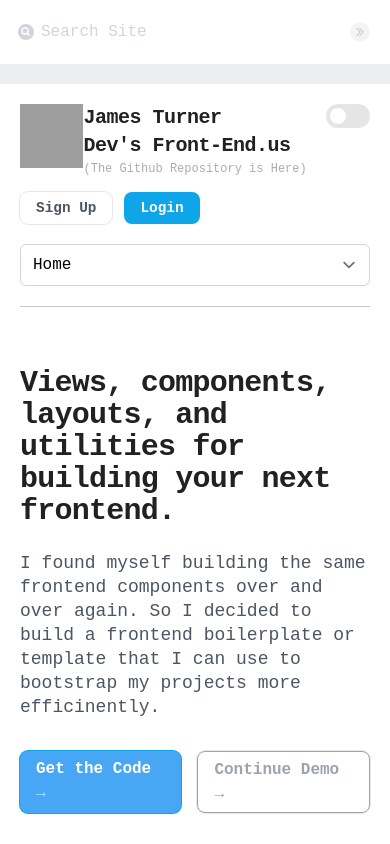
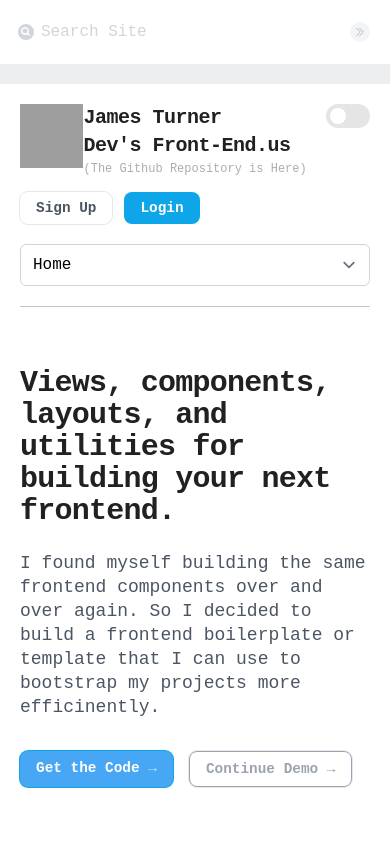
Before and after one commit to jamesturner-dev/front-end.us, a Vue app: page / in a window 390 px wide. Shown: the top 844 px of the page. Built offline with nearby package versions, Linux system fonts and the light colour scheme; grey boxes are pictures that could not be loaded.

Commit message:
primary button fix for mobile

```diff
--- a/src/style.css
+++ b/src/style.css
@@ -251,8 +251,8 @@ h1:hover {
   color: rgb(255 255 255);
   display: inline-block;
   border-radius: 0.5rem;
-  padding: 6px 1rem;
-  font-size: 1rem;
+  padding: 5px 1rem;
+  font-size: .9rem;
   line-height: 1.5rem;
   font-weight: 600;
 }
@@ -270,8 +270,8 @@ h1:hover {
   display: inline-block;
   border-radius: 0.5rem;
   border-radius: 0.5rem;
-  padding: 6px 1rem;
-  font-size: 1rem;
+  padding: 5px 1rem;
+  font-size: .9rem;
   font-weight: 600;
   line-height: 1.5rem;
   color: rgb(156 163 175);
```
